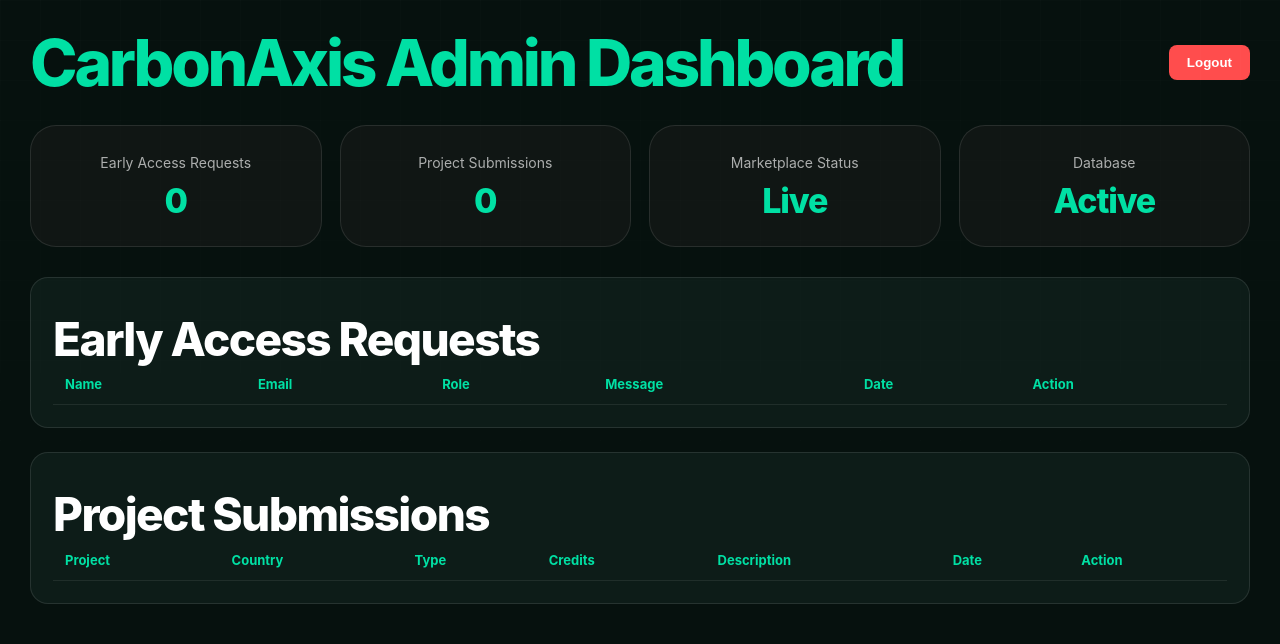
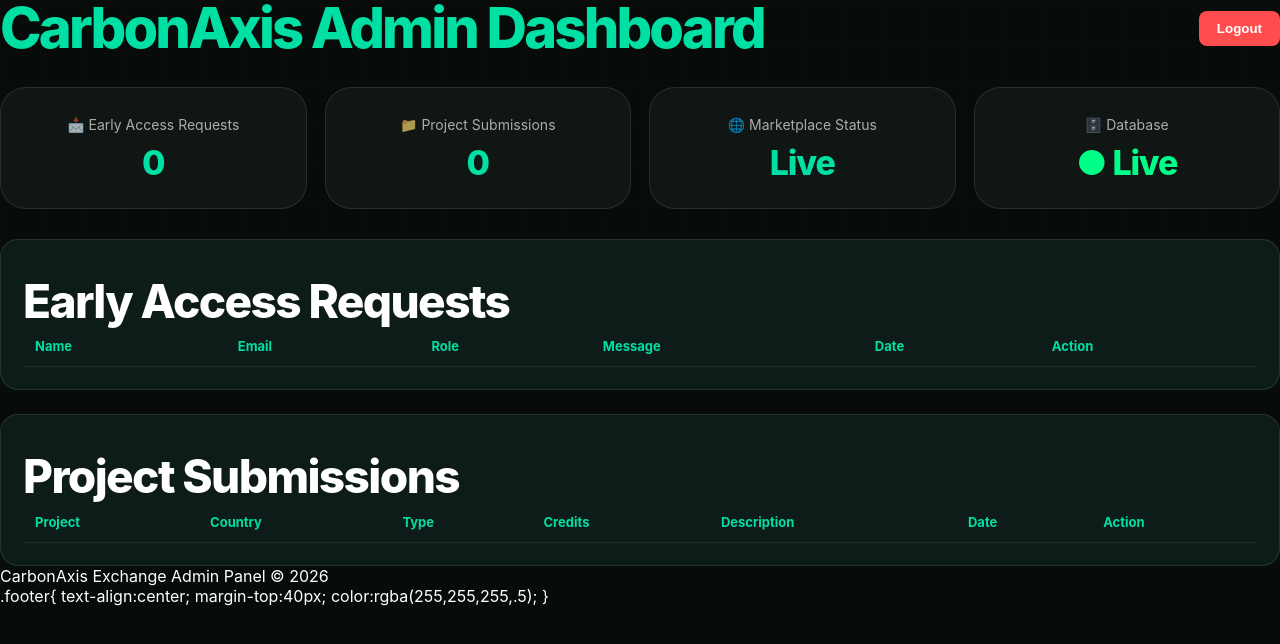
Before and after one commit to zainsexchange/carbonaxis-exchange, a website: page admin.html in a window 1280 px wide. Drawn offline with Linux system fonts and the light colour scheme; no server answers; sample sign-in values are in the browser's storage.

Commit message:
Add files via upload

```diff
--- a/admin.html
+++ b/admin.html
@@ -13,10 +13,14 @@
 
   <style>
     body{
+      body{
   background:#06110e;
   color:white;
   font-family:Inter, Arial, sans-serif;
   padding:30px;
+  max-width:1600px;
+  margin:auto;
+}
     }
 
     .admin-top{
@@ -29,6 +33,7 @@
     h1{
       color:#00e0a4;
       margin:0;
+      font-size:56px;
     }
 
     .logout-btn{
@@ -107,9 +112,10 @@
       background:#ff4d4d;
   color:white;
   border:none;
-      padding:7px 12px;
+  padding:6px 10px;
   border-radius:6px;
   cursor:pointer;
+  font-size:12px;
     }
 
     @media(max-width:1100px){
@@ -130,23 +136,23 @@
 
   <div class="stats-grid">
     <div class="stat-card">
-      <span>Early Access Requests</span>
+      <span>📩 Early Access Requests</span>
       <h2 id="earlyCount">0</h2>
     </div>
 
     <div class="stat-card">
-      <span>Project Submissions</span>
+      <span>📁 Project Submissions</span>
       <h2 id="projectCount">0</h2>
     </div>
 
     <div class="stat-card">
-      <span>Marketplace Status</span>
+      <span>🌐 Marketplace Status</span>
       <h2>Live</h2>
     </div>
 
     <div class="stat-card">
-      <span>Database</span>
-      <h2>Active</h2>
+      <span>🗄️ Database</span>
+      <h2 style="color:#00ff88">● Live</h2>
     </div>
   </div>
 
@@ -280,6 +286,14 @@ function logout(){
 loadEarlyAccess();
 loadProjects();
 </script>
-
+<div class="footer">
+  CarbonAxis Exchange Admin Panel © 2026
+</div>
+.footer{
+  text-align:center;
+  margin-top:40px;
+  color:rgba(255,255,255,.5);
+}
+  </style>
 </body>
 </html>
```
Lines whose indentation alone changed are shown as unchanged.
